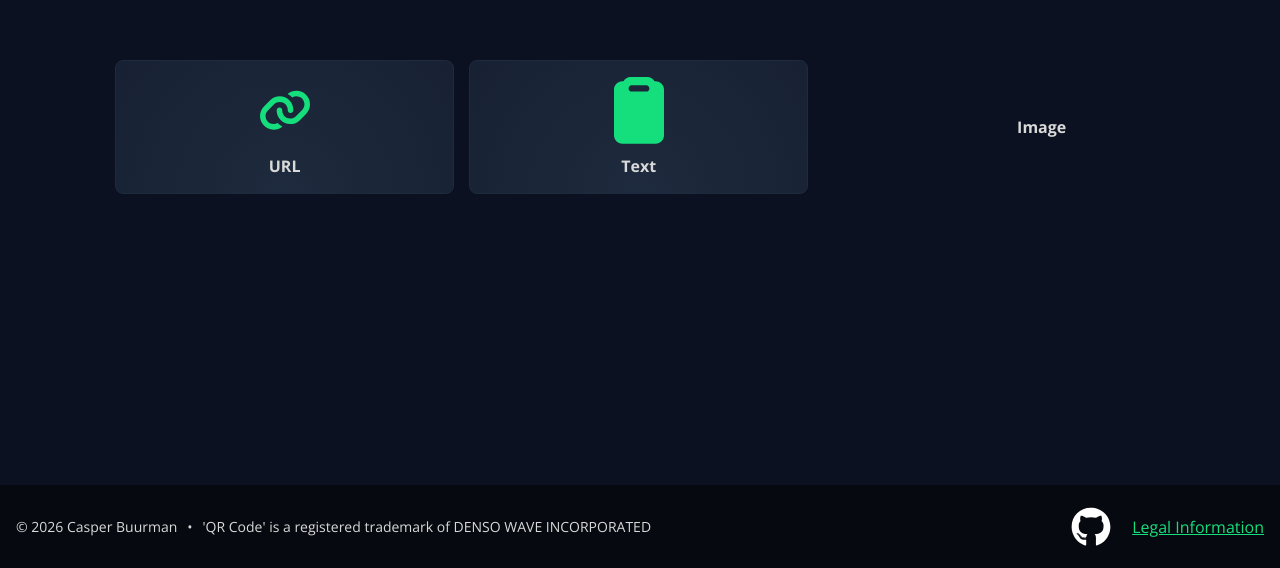
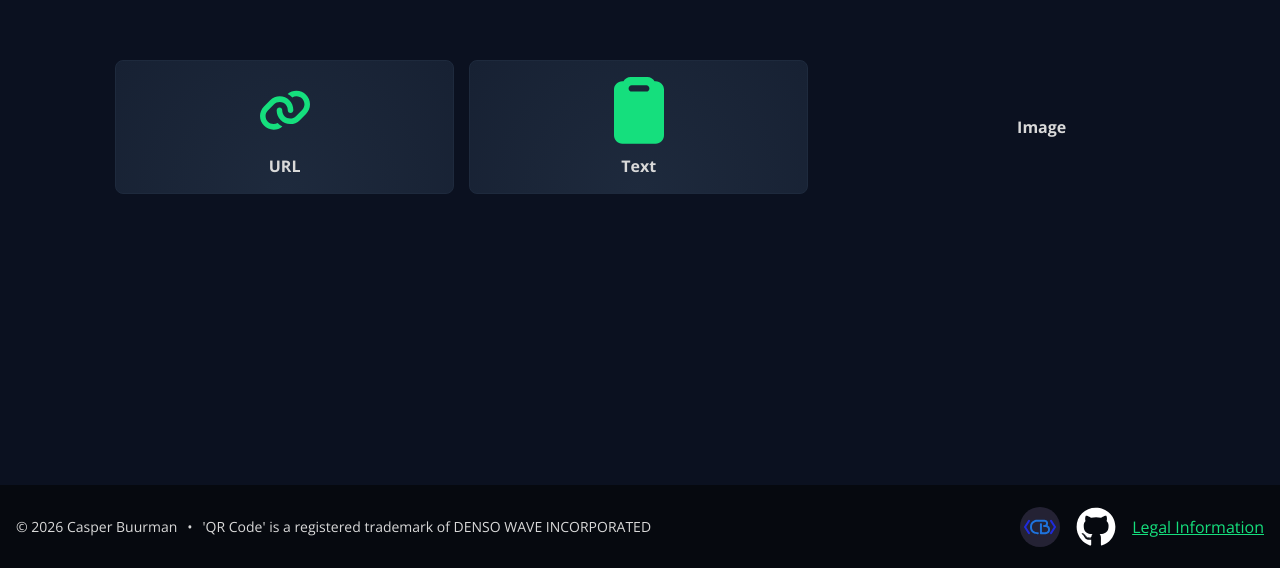
Before and after one commit to CasperBvV/QR-Genny, a Vue app: page / in a window 1280 px wide. Shown: the part 232-800 px from the top of the page. Built offline with nearby package versions, Linux system fonts and the light colour scheme.

Commit message:
Add cbuurman.nl icon to footer
Added a new SVG icon for cbuurman.nl to the footer with appropriate styling and link. Updated the icon class to ensure consistent sizing.

```diff
--- a/src/components/FooterComponent.vue
+++ b/src/components/FooterComponent.vue
@@ -29,6 +29,9 @@ import { faGithub } from '@fortawesome/free-brands-svg-icons';
       <span>'QR Code' is a registered trademark of DENSO WAVE INCORPORATED</span>
     </div>
     <div class="links">
+      <a class="socialIcon" href="https://cbuurman.nl" target="_blank" rel="noopener noreferrer">
+        <img src="@/assets/img/cbuurman.svg" alt="cbuurman.nl" class="icon" />
+      </a>
       <a class="socialIcon" href="https://github.com/CasperBvV/QR-Genny" target="_blank" rel="noopener noreferrer">
         <FontAwesomeIcon class="icon" style="color: white" :icon="faGithub" />
       </a>
@@ -78,6 +81,8 @@ footer {
     display: flex;
     align-items: center;
     .icon {
+      height: 40px;
+      width: 40px;
       font-size: 40px;
     }
   }
```
Also changed, not shown: src/assets/img/cbuurman.svg (added).
